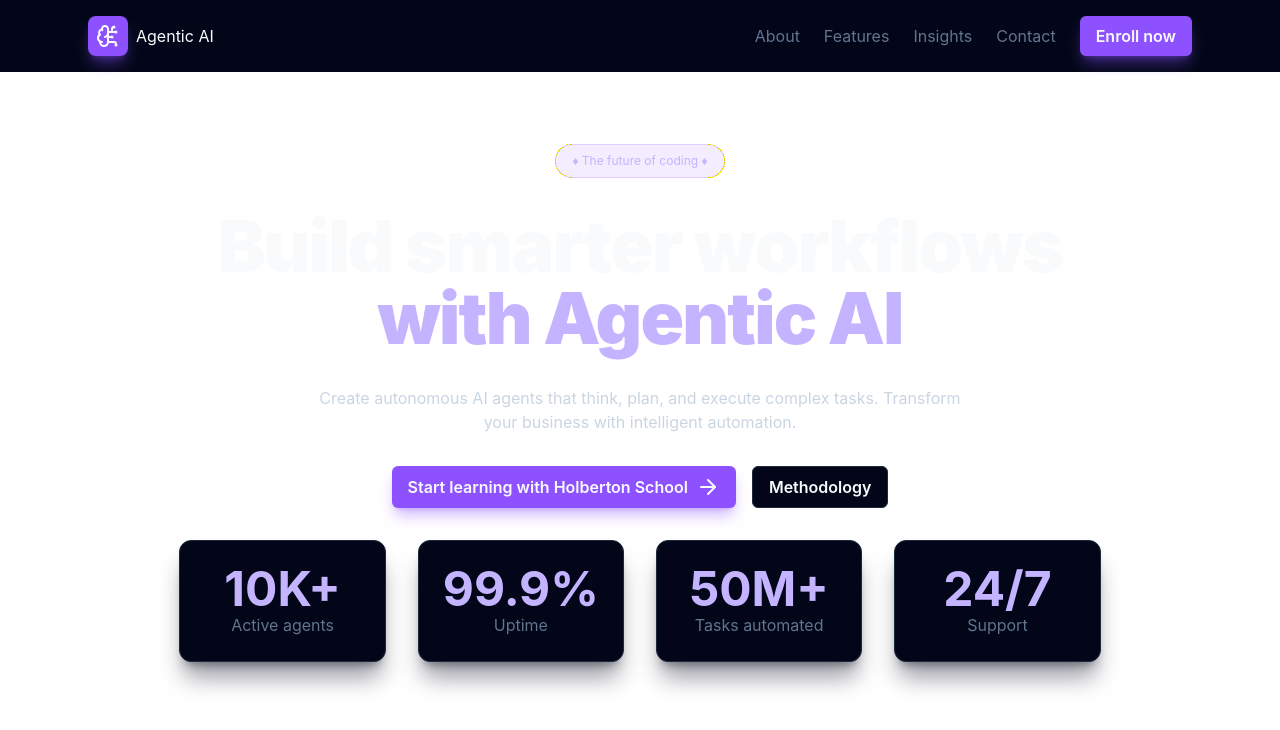
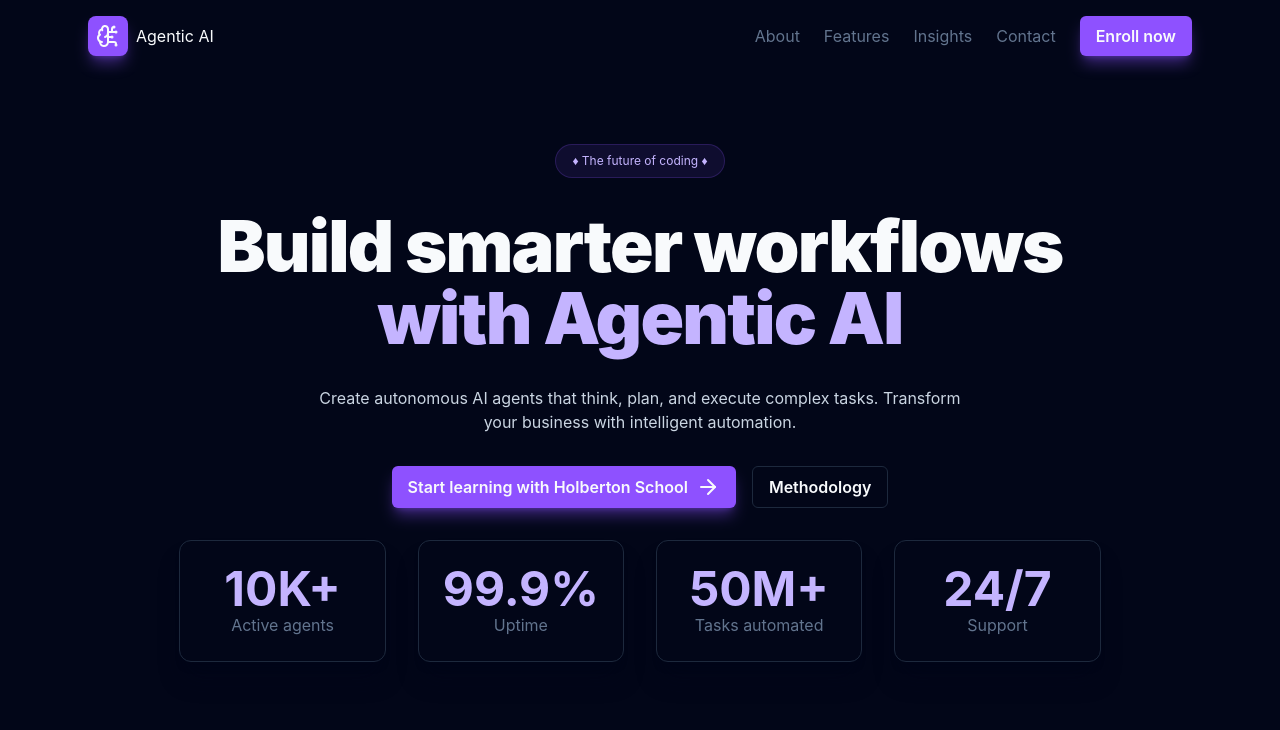
Before and after one commit to GuarickGit/holbertonschool-agentic_ai, a React (Vite) app in the folder front_end-frameworks/react/: page / in a window 1280 px wide. Shown: the top 730 px of the page. Built offline with nearby package versions, Linux system fonts and the light colour scheme.

Commit message:
Ajout du fond sombre pour lisibilité

```diff
--- a/front_end-frameworks/react/src/App.jsx
+++ b/front_end-frameworks/react/src/App.jsx
@@ -3,10 +3,10 @@
 
 function App() {
   return (
-    <>
-     <Header />
-     <Hero />
-    </>
+    <div className="bg-slate-950 min-h-screen"> {/* min-h-screen = Fond global de la page */}
+        <Header />
+        <Hero />
+    </div>
   );
 }
 
```
